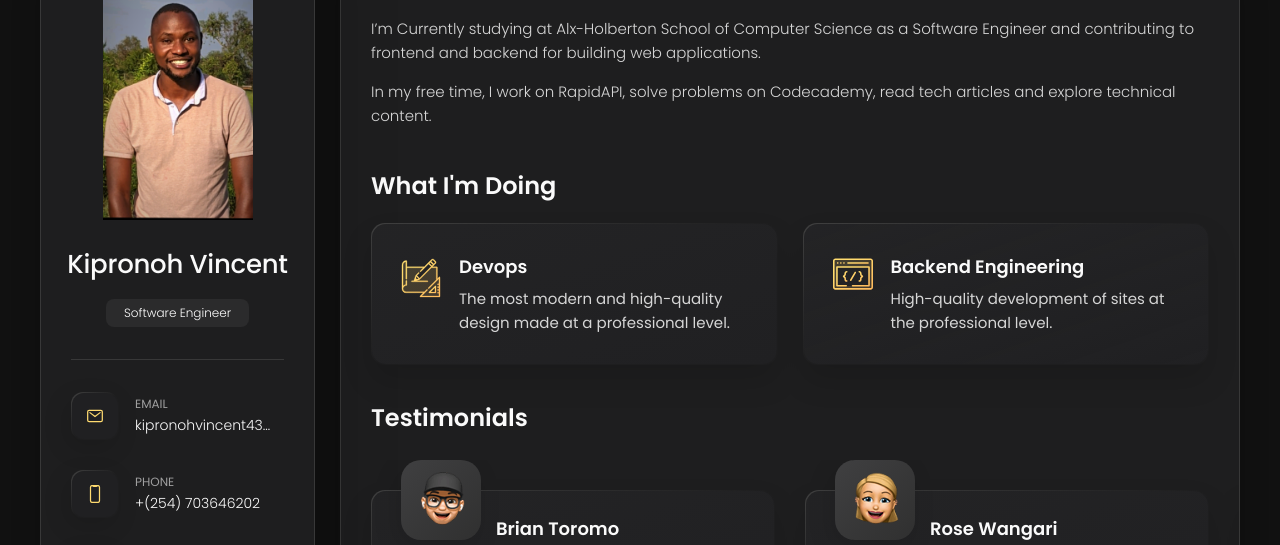
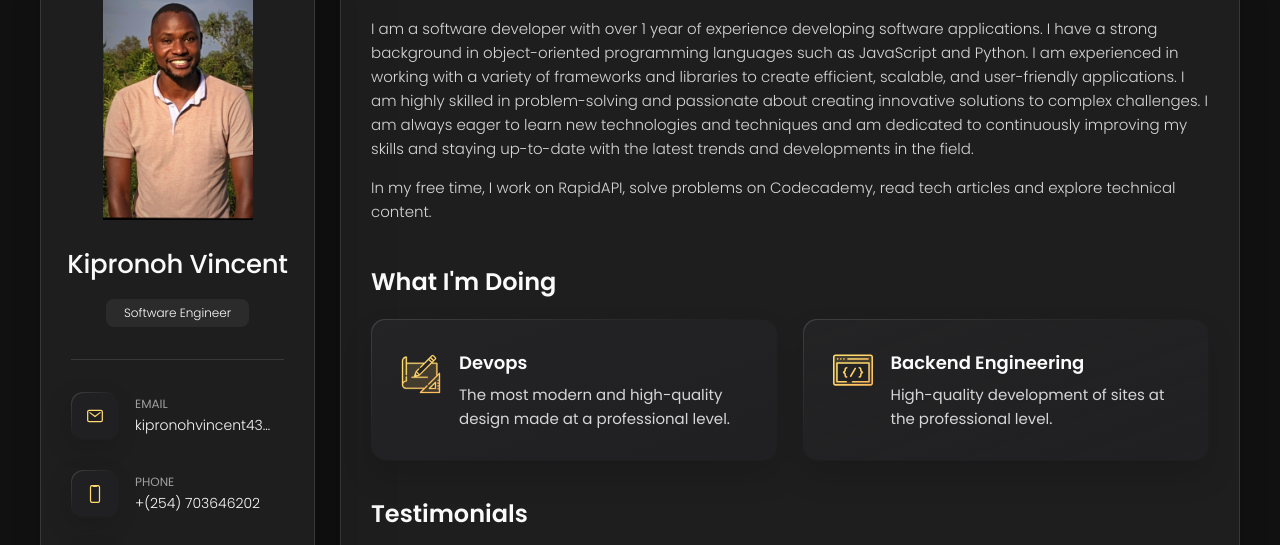
Before and after one commit to KipronohVincent/portfolio, a plain HTML site: page index.html in a window 1280 px wide. Shown: the part 162-707 px from the top of the page. Drawn offline with nearby package versions, Linux system fonts and the light colour scheme.

Commit message:
About me upto date

```diff
--- a/index.html
+++ b/index.html
@@ -191,7 +191,7 @@
 
         <section class="about-text">
           <p>
-            I’m Currently studying at Alx-Holberton School of Computer Science as a Software Engineer and contributing to frontend and backend for building web applications.</p>
+            I am a software developer with over 1 year of experience developing software applications. I have a strong background in object-oriented programming languages such as JavaScript and Python. I am experienced in working with a variety of frameworks and libraries to create efficient, scalable, and user-friendly applications. I am highly skilled in problem-solving and passionate about creating innovative solutions to complex challenges. I am always eager to learn new technologies and techniques and am dedicated to continuously improving my skills and staying up-to-date with the latest trends and developments in the field.</p>
 
           <p>
             In my free time, I work on RapidAPI, solve problems on Codecademy, read tech articles and explore technical content.
```
